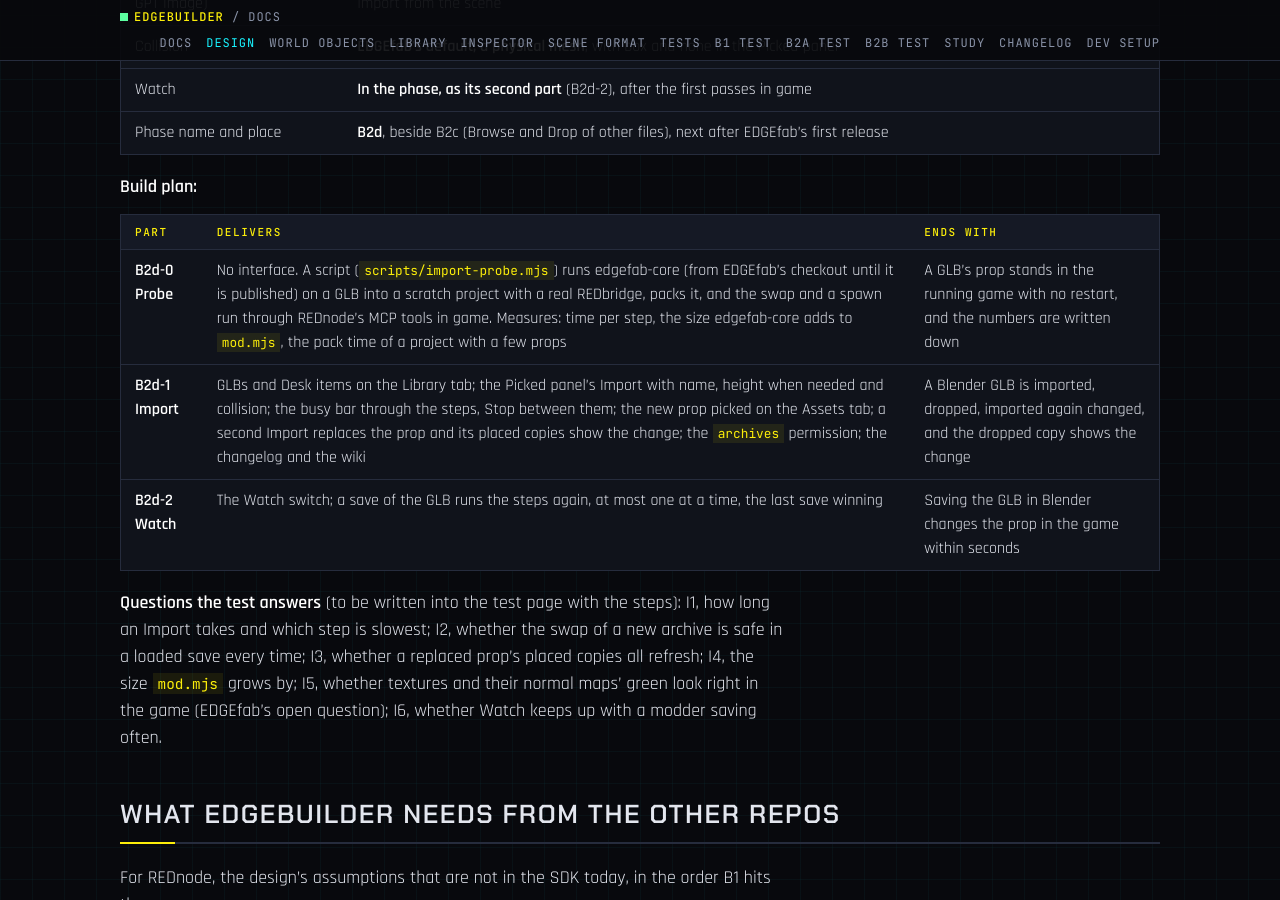
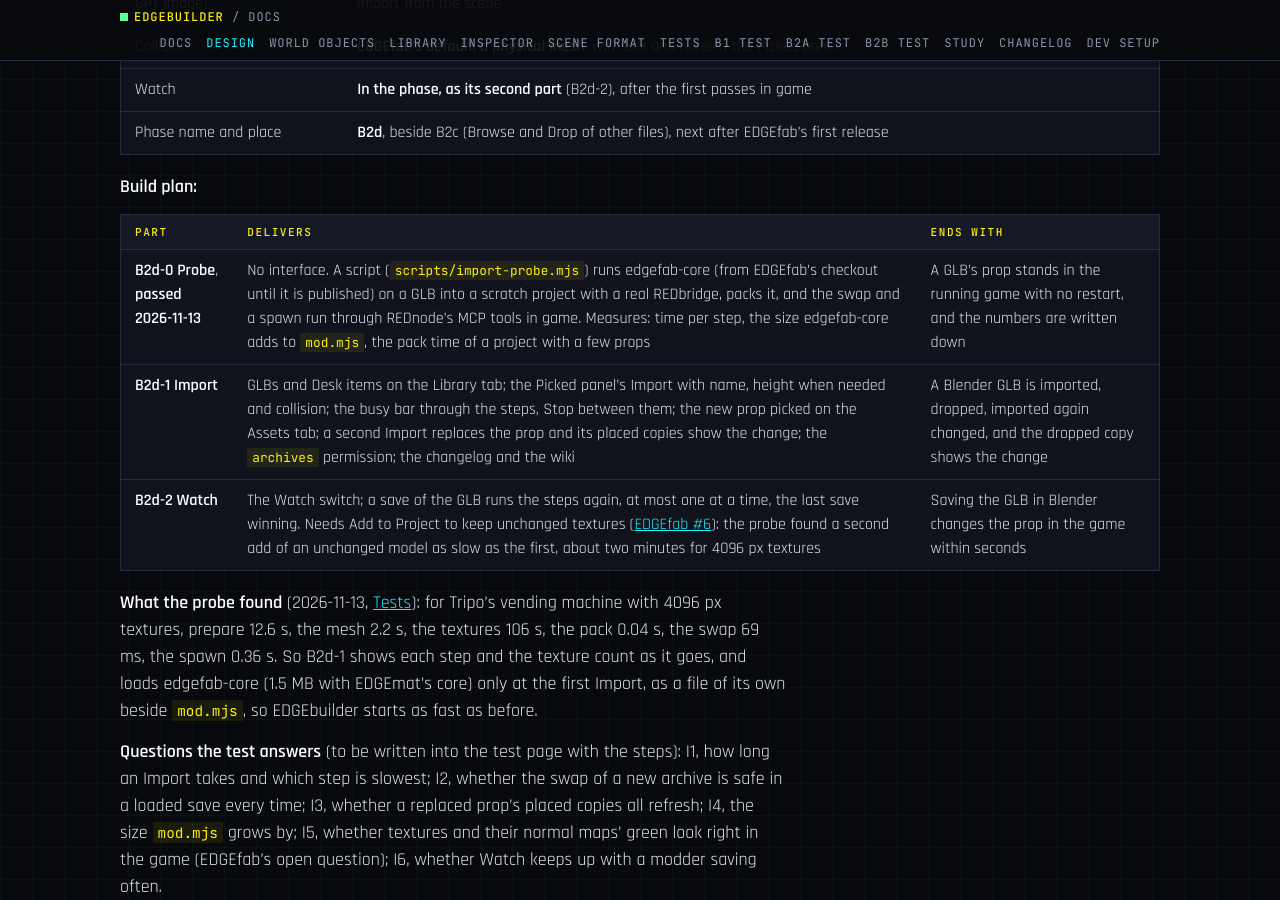
Before and after one commit to Edgemodders/EDGEbuilder, a Jekyll site: the page built from docs/design.md, in a window 1280 px wide and 900 px high, scrolled down 13841 px. Built offline with Jekyll 4.4.1, drawn with Linux system fonts in a browser that asks for light colours; some of the changed text lies outside the part shown.

Commit message:
B2d-0 passed in game: a GLB swapped in and spawned; EDGEfab #6 for Watch
Co-Authored-By: Claude Opus 5.5 <noreply@anthropic.com>

```diff
--- a/docs/design.md
+++ b/docs/design.md
@@ -247,7 +247,7 @@ Nothing in this is new work for the game side. Each step already exists in anoth
 |---|---|---|
 | **Pick** | GLB files on the Library tab: in Library folders, the open project's `source\raw`, and EDGEfab's Desk (a third place, `%LOCALAPPDATA%\EDGEfab\desk`). Or a path typed in | The Library tab's tree, which already lists places and folders; a plain `.glb` is already a Library item (docs/library.md, "Shared rules"). A Desk item (`<name>.prop.asset`) is already prepared |
 | **Prepare** | The Picked panel shows its size, parts and levels of detail before Import; a model with no real size asks how tall it is | EDGEfab's `makeModel({ from: "file" })`: real size, standing on its base, facing the game's forward, three levels of detail, textures written out, parts grouped. `setSize` for the height. Skipped for a Desk item |
-| **Add to project** | The prop's files go into the open REDcode project under `<mod>\props\<name>\`, solid by default | EDGEfab's `addToProject`: the mesh imported over a template through REDbridge's `project.import`, materials through EDGEmat's core, an `.ent` with collision (physical mesh, box or none), a came-from note. A second Import of the same name replaces it |
+| **Add to project** | The prop's files go into the open REDcode project under `<modder>\props\<name>\` (EDGEfab's game path, the same in every project), solid by default | EDGEfab's `addToProject`: the mesh imported over a template through REDbridge's `project.import`, materials through EDGEmat's core, an `.ent` with collision (physical mesh, box or none), a came-from note. A second Import of the same name replaces it |
 | **Pack and swap** | The busy bar says Packing, then Swapping | REDbridge's `project.pack`, then REDnode's `archives.reload` with the packed archive (the `archives` permission, which the player allows). A new archive is added to `archive\pc\mod` and stays installed |
 | **Drop** | The Assets tab opens on the new prop, picked, with Drop where I look and Drop at click | B2c's scan of the project's `source\archive` finds the `.ent`; EDGEbuilder picks it |
 | **Watch** (B2d-2) | A Watch switch on an imported model: on save, the same steps run again, and placed copies change in place | A file watcher on the GLB, debounced; REDnode spawns again what uses a swapped file (`world.onRespawn`, which EDGEbuilder already follows) |
@@ -266,9 +266,11 @@ Nothing in this is new work for the game side. Each step already exists in anoth
 
 | Part | Delivers | Ends with |
 |---|---|---|
-| **B2d-0 Probe** | No interface. A script (`scripts/import-probe.mjs`) runs edgefab-core (from EDGEfab's checkout until it is published) on a GLB into a scratch project with a real REDbridge, packs it, and the swap and a spawn run through REDnode's MCP tools in game. Measures: time per step, the size edgefab-core adds to `mod.mjs`, the pack time of a project with a few props | A GLB's prop stands in the running game with no restart, and the numbers are written down |
+| **B2d-0 Probe**, **passed 2026-11-13** | No interface. A script (`scripts/import-probe.mjs`) runs edgefab-core (from EDGEfab's checkout until it is published) on a GLB into a scratch project with a real REDbridge, packs it, and the swap and a spawn run through REDnode's MCP tools in game. Measures: time per step, the size edgefab-core adds to `mod.mjs`, the pack time of a project with a few props | A GLB's prop stands in the running game with no restart, and the numbers are written down |
 | **B2d-1 Import** | GLBs and Desk items on the Library tab; the Picked panel's Import with name, height when needed and collision; the busy bar through the steps, Stop between them; the new prop picked on the Assets tab; a second Import replaces the prop and its placed copies show the change; the `archives` permission; the changelog and the wiki | A Blender GLB is imported, dropped, imported again changed, and the dropped copy shows the change |
-| **B2d-2 Watch** | The Watch switch; a save of the GLB runs the steps again, at most one at a time, the last save winning | Saving the GLB in Blender changes the prop in the game within seconds |
+| **B2d-2 Watch** | The Watch switch; a save of the GLB runs the steps again, at most one at a time, the last save winning. Needs Add to Project to keep unchanged textures ([EDGEfab #6](https://github.com/Edgemodders/EDGEfab/issues/6)): the probe found a second add of an unchanged model as slow as the first, about two minutes for 4096 px textures | Saving the GLB in Blender changes the prop in the game within seconds |
+
+**What the probe found** (2026-11-13, [Tests](testing.md#b2d-import-a-model)): for Tripo's vending machine with 4096 px textures, prepare 12.6 s, the mesh 2.2 s, the textures 106 s, the pack 0.04 s, the swap 69 ms, the spawn 0.36 s. So B2d-1 shows each step and the texture count as it goes, and loads edgefab-core (1.5 MB with EDGEmat's core) only at the first Import, as a file of its own beside `mod.mjs`, so EDGEbuilder starts as fast as before.
 
 **Questions the test answers** (to be written into the test page with the steps): I1, how long an Import takes and which step is slowest; I2, whether the swap of a new archive is safe in a loaded save every time; I3, whether a replaced prop's placed copies all refresh; I4, the size `mod.mjs` grows by; I5, whether textures and their normal maps' green look right in the game (EDGEfab's open question); I6, whether Watch keeps up with a modder saving often.
 
```
Also changed, not shown: CLAUDE.md (+1 -1 lines), docs/index.md (+1 -1 lines), docs/testing.md (+1 -1 lines).
